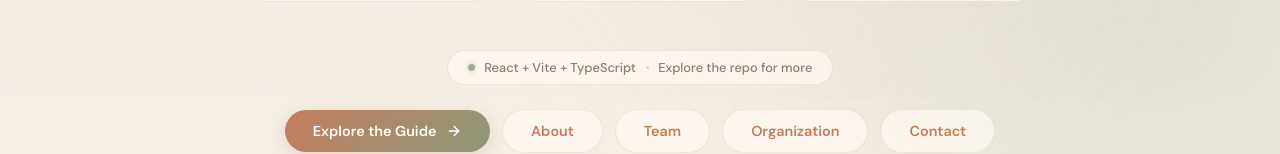
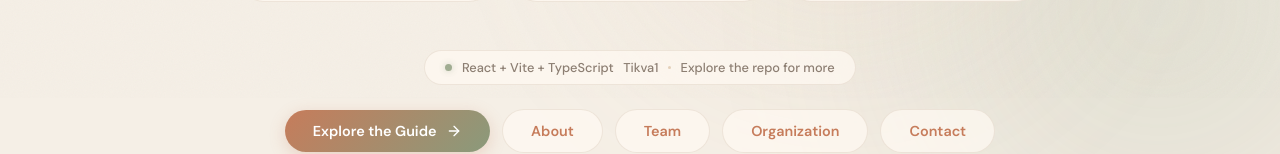
Before and after one commit to yvmarkovska/git-docker-demo, a React (Vite) app: page / in a window 1280 px wide. Shown: the part 702-856 px from the top of the page. Built offline with nearby package versions, Linux system fonts and the light colour scheme.

Commit message:
1 sqash comiit

```diff
--- a/src/App.tsx
+++ b/src/App.tsx
@@ -173,6 +173,7 @@ function App() {
         <div className={styles.statusBar}>
           <span className={styles.statusDot} />
           <span>React + Vite + TypeScript</span>
+          <span>Tikva1</span>
           <span className={styles.statusSep} />
           <span>Explore the repo for more</span>
         </div>
```
